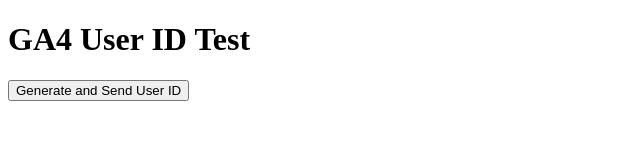
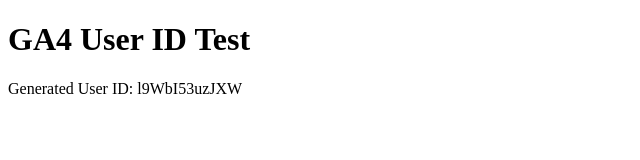
Before and after one commit to fluentinteraction/app3, a plain HTML site: page test.html in a window 1280 px wide. Shown: the whole page, without its empty margins (0-640 px from the left). Drawn offline with Linux system fonts and the light colour scheme.

Commit message:
Update test.html

```diff
--- a/test.html
+++ b/test.html
@@ -19,7 +19,6 @@
     <!-- End Google Tag Manager (noscript) -->
 
     <h1>GA4 User ID Test</h1>
-    <button onclick="generateAndSendUserID()">Generate and Send User ID</button>
     <p id="user-id-display"></p>
 
     <script>
@@ -33,7 +32,7 @@
             return result;
         }
 
-        function generateAndSendUserID() {
+        function setAndSendUserID() {
             const userId = generateRandomUserID(12);
             document.cookie = `user_id=${userId}; path=/`;
             document.getElementById('user-id-display').textContent = `Generated User ID: ${userId}`;
@@ -41,17 +40,16 @@
             // Push user_id to data layer
             window.dataLayer = window.dataLayer || [];
             window.dataLayer.push({
-                'event': 'user_id_generated',
                 'user_id': userId
             });
 
             // Debugging information
             console.log('Cookie set: user_id=' + userId);
-            console.log('GA4 event sent: user_id_generated', {
-                'user_id': userId
-            });
             console.log('Data Layer:', window.dataLayer);
         }
+
+        // Set and send user ID on page load
+        window.onload = setAndSendUserID;
     </script>
 </body>
 </html>
```
